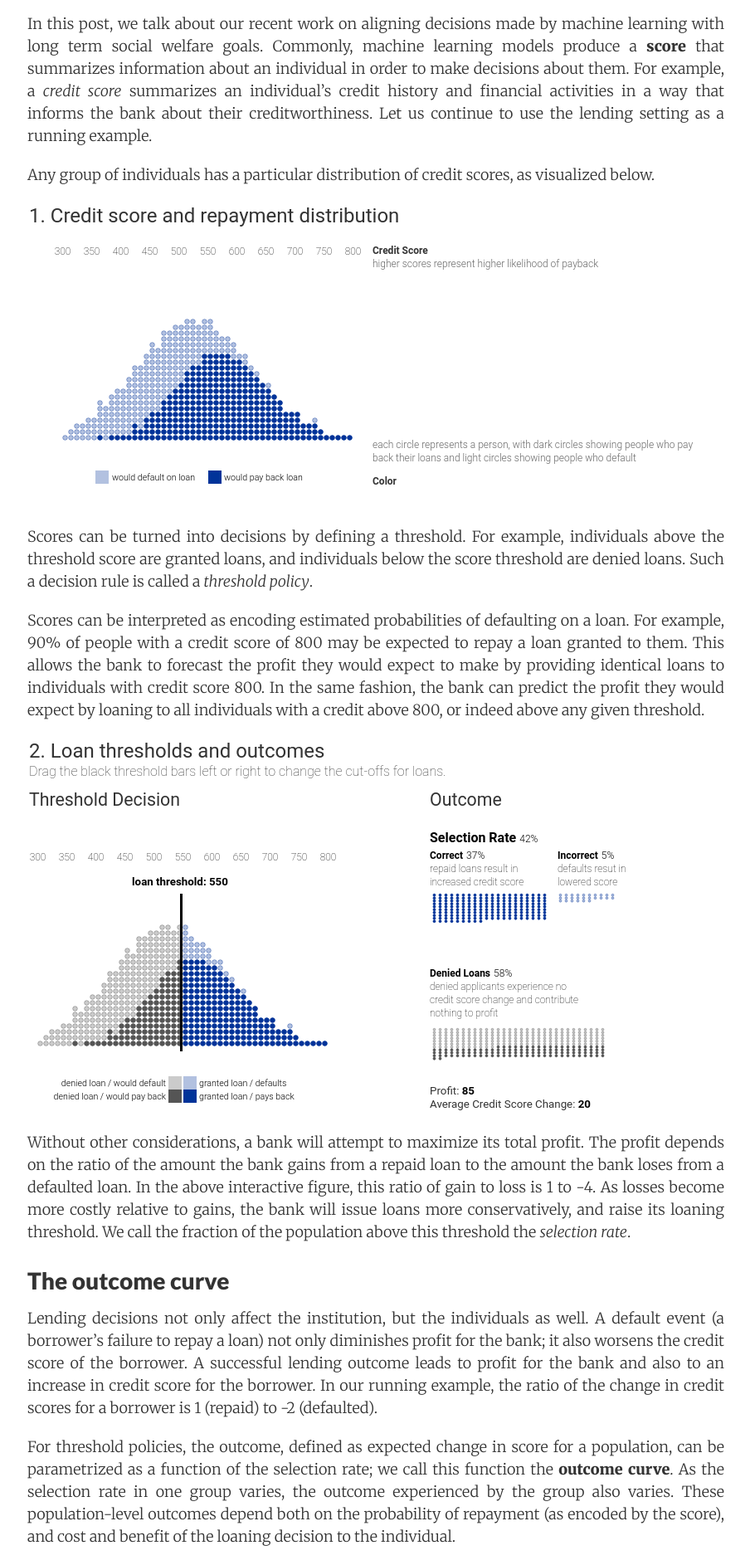
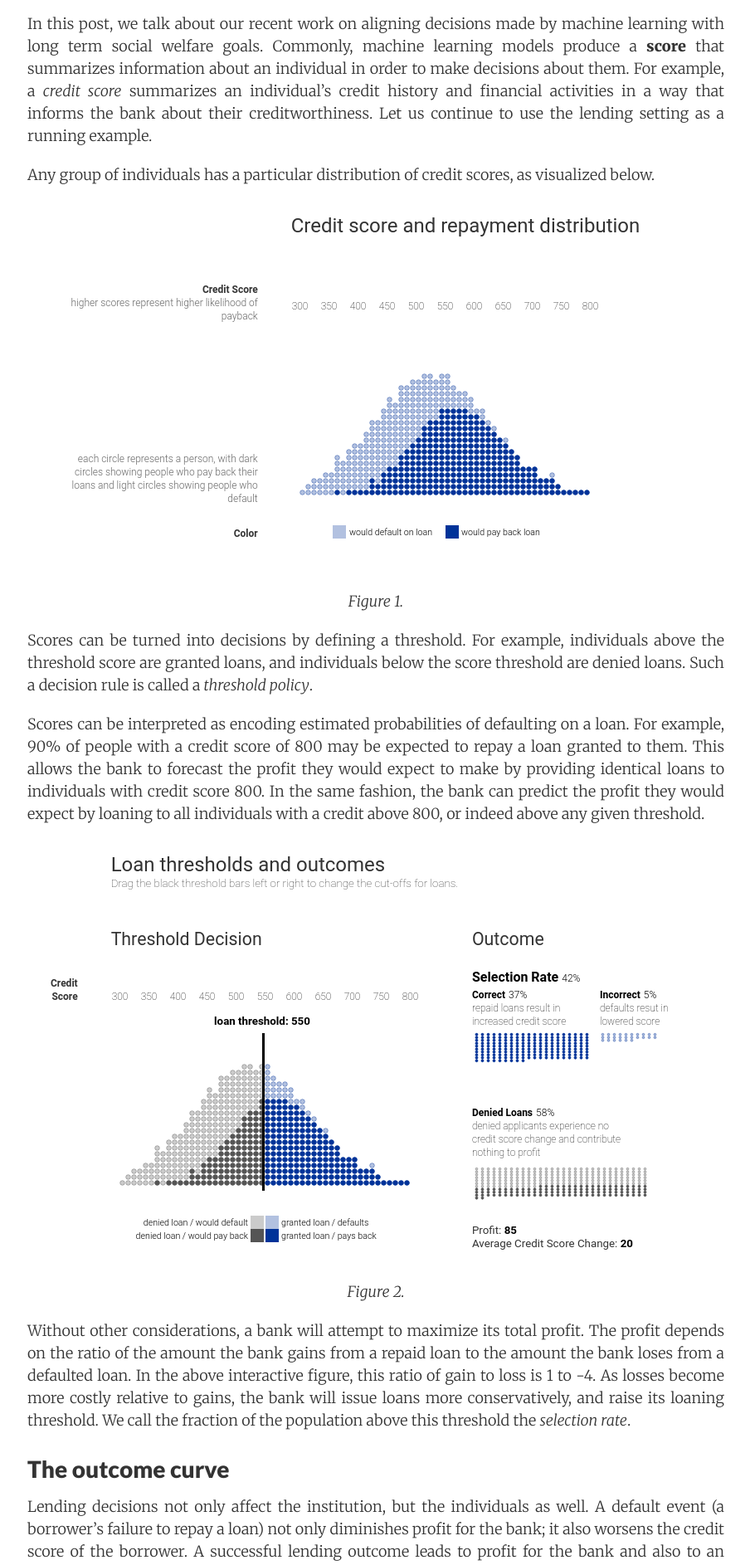
Before and after one commit to bairblog/bairblog.github.io, a Jekyll site: the page built from _posts/2018-05-17-delayed-impact.md, in a window 1280 px wide. Shown: the part 615-2501 px from the top of the page at 83% size, without its empty margins (187-1091 px from the left). Built offline with Jekyll 4.4.1, drawn with Linux system fonts in a browser that asks for light colours; nearby versions of some CDN libraries; some of the changed text lies outside the part shown.

Commit message:
Revert "figure layout changes and other todos"
This reverts commit 0b194e5d6442d417db6112ced9f71451991ebf8a.

```diff
--- a/_includes/fairness_visualization/visualization.js
+++ b/_includes/fairness_visualization/visualization.js
@@ -1146,8 +1146,8 @@ function displayCurves(id, model, tprVal, fprVal, linked_model) {
   }
 
   var margin = {top: 10, right: 10, bottom: 20, left: 50},
-    width = 350 - margin.left - margin.right,
-    height = 110 - margin.top - margin.bottom;
+    width = 400 - margin.left - margin.right,
+    height = 150 - margin.top - margin.bottom;
       // set the ranges
   var x = d3.scaleLinear().range([0, width]);
   var y = d3.scaleLinear().range([0, height]);
@@ -1196,7 +1196,7 @@ function displayCurves(id, model, tprVal, fprVal, linked_model) {
   // gridlines in y axis function
   function make_y_gridlines() {
       return d3.axisLeft(y)
-          .ticks(4)
+          .ticks(5)
   }
 
   // add the X gridlines
@@ -1274,7 +1274,7 @@ function displayCurves(id, model, tprVal, fprVal, linked_model) {
   // Add the Y Axis
   svg.append("g")
         .attr('class', 'histogram-axis')
-        .call(d3.axisLeft(y).ticks(4));
+        .call(d3.axisLeft(y).ticks(5));
 
 
   function updateThreshold(t) {
@@ -1294,31 +1294,26 @@ function displayCurves(id, model, tprVal, fprVal, linked_model) {
  function singleHistogramTable() {
   document.getElementById('single-histogram-table').innerHTML = '<table>\
     <tr>\
-      <td colspan=2 align="left">\
+      <td>&nbsp;</td>\
+      <td colspan=4 >\
           <div class="figure-title">\
-          1. Credit score and repayment distribution\
+          Credit score and repayment distribution\
           </div>\
       </td>\
-      <td>&nbsp;</td>\
     </tr>\
     <tr>\
-      <td valign="top" align="right", width="400">\
-        <div class="big-label" style="margin-bottom:20px"> </div>\
-        <div id="single-histogram"></div>\
-        <div id="single-histogram-legend" class="histogram-legend"></div>\
-      </td>\
       <td valign="top">\
         <table>\
-          <tr><td width="200" valign="top" align="left">\
-            <div style="margin-top:15px;margin-left:10px">\
+          <tr><td width="200" valign="top" align="right">\
+            <div style="margin-top:14px">\
             <span class="margin-bold">Credit Score</span><br>\
             <span class="margin-text">\
             higher scores represent higher likelihood of payback\
             </span>\
             </div>\
           </td></tr>\
-          <tr><td width="200" valign="bottom" align="left">\
-            <div style="margin-top:200px; margin-left:10px">\
+          <tr><td width="200" valign="bottom" align="right">\
+            <div style="margin-top:130px">\
             <span class="margin-text">\
             each circle represents a person,\
             with dark circles showing people who pay back their\
@@ -1326,13 +1321,18 @@ function displayCurves(id, model, tprVal, fprVal, linked_model) {
             </span>\
             </div>\
           </td></tr>\
-          <tr><td width="200" valign="bottom" align="left">\
-            <div style="margin-top:10px;margin-left:10px">\
+          <tr><td width="200" valign="bottom" align="right">\
+            <div style="margin-top:0px">\
             <span class="margin-bold">Color</span>\
             </div>\
           </td></tr>\
           </table>\
       </td>\
+      <td valign="top">\
+        <div class="big-label" style="margin-bottom:50px"> </div>\
+        <div id="single-histogram"></div>\
+        <div id="single-histogram-legend" class="histogram-legend"></div>\
+      </td>\
     </tr>\
   </table>';
  }
@@ -1340,9 +1340,10 @@ function displayCurves(id, model, tprVal, fprVal, linked_model) {
 function singleHistogramInteractiveTable() {
   document.getElementById('single-histogram-interactive-table').innerHTML = '<table>\
     <tr>\
+      <td>&nbsp;</td>\
       <td colspan=4>\
           <div class="figure-title">\
-          2. Loan thresholds and outcomes\
+          Loan thresholds and outcomes\
           </div>\
           <div class="figure-caption">\
           Drag the black threshold bars left or right to change the cut-offs for loans.<br>\
@@ -1350,6 +1351,31 @@ function singleHistogramInteractiveTable() {
       </td>\
     </tr>\
     <tr>\
+      <td valign="top">\
+        <table>\
+          <tr><td width="200" valign="top" align="right">\
+            <div style="margin-top:44px">\
+            <span class="margin-bold">Credit Score</span><br>\
+            <span class="margin-text">\
+            \
+            </span>\
+            </div>\
+          </td></tr>\
+          <tr><td width="200" valign="bottom" align="right">\
+            <div style="margin-top:160px">\
+            <span class="margin-text">\
+            \
+            </span>\
+            </div>\
+          </td></tr>\
+          <tr><td width="200" valign="bottom" align="right">\
+            <div style="margin-top:20px">\
+            <span class="margin-bold"></span>\
+            </div>\
+          </td></tr>\
+\
+        </table>\
+      </td>\
 \
       <td valign="top">\
         <div class="big-label" style="margin-bottom:50px">Threshold Decision</div>\
@@ -1373,7 +1399,7 @@ function singleHistogramInteractiveTable() {
 
  function comparisonTable() {
   document.getElementById('comparison-histogram-table').innerHTML = '<div class="figure-title">\
-    4. Loan decisions for different groups\
+    Simulating loan decisions for different groups\
   </div>\
   <div class="figure-caption">\
     Drag the black threshold bars left or right to change the cut-offs for loans.\
@@ -1392,10 +1418,10 @@ function singleHistogramInteractiveTable() {
         <div id="histogram-legend0_nocurves" class="histogram-legend"></div>\
         <div class="profit-readout"> Average Credit Score Change: <span class="readout" id="comparison0_chg"></div>\
       </td>\
-      <td width=10>&nbsp;</td>\
+      <td width=20>&nbsp;</td>\
       <td valign="top">\
         <!-- start upper right content label -->\
-        <div class="big-label" style="margin-left:0px">Orange Population</div>\
+        <div class="big-label" style="margin-left:10px">Red Population</div>\
         <!-- end upper right content label -->\
         <br><br>\
         <!-- start upper right content -->\
@@ -1408,7 +1434,7 @@ function singleHistogramInteractiveTable() {
     <tr>\
       <td valign="top">\
 \
-         <div id="profit-title" style="position:relative;margin:10px">\
+         <div id="profit-title" style="position:relative">\
            Total profit = <span id="total-profit_nocurves"></span>\
             <div style="position:absolute;left:-20;top:-20">\
             <svg>\
@@ -1419,7 +1445,7 @@ function singleHistogramInteractiveTable() {
             </div>\
           </div>\
       </td>\
-      <td width=10>&nbsp;</td>\
+      <td width=20>&nbsp;</td>\
       <td valign="top">\
       </td>\
     </tr>\
@@ -1427,11 +1453,11 @@ function singleHistogramInteractiveTable() {
 
 function comparisonCurvesTable() {
   document.getElementById('comparison-curves-table').innerHTML = '  <div class="figure-title">\
-    6. Simulating loan decisions with constraints\
+    Simulating loan decisions for different groups\
   </div>\
   <div class="figure-caption">\
-    Drag the black threshold bars left or right to change the cut-offs for loans.\
-    Click on preset loan strategies to seen fairness constraints in action.\
+    Drag the black threshold bars left or right to change the cut-offs for loans.<br>\
+    Click on different preset loan strategies.\
   </div>\
   <table>\
     <tr>\
@@ -1460,15 +1486,17 @@ function comparisonCurvesTable() {
     </tr>\
     <tr>\
       <td valign="top">\
-        <div class="medium-label" style="margin-bottom:10px">Blue Population</div>\
+        <div class="big-label">Blue Population</div>\
+        <br><br>\
         <div id="histogram0"></div>\
         <div id="histogram-legend0" class="histogram-legend"></div>\
       </td>\
-      <td width=10>&nbsp;</td>\
+      <td width=20>&nbsp;</td>\
       <td valign="top">\
         <!-- start upper right content label -->\
-        <div class="medium-label" style="margin-left:0px;margin-bottom:10px">Orange Population</div>\
+        <div class="big-label" style="margin-left:10px">Red Population</div>\
         <!-- end upper right content label -->\
+        <br><br>\
         <!-- start upper right content -->\
         <div id="histogram1"></div>\
         <div id="histogram-legend1" class="histogram-legend"></div>\
@@ -1476,41 +1504,40 @@ function comparisonCurvesTable() {
       </td>\
     </tr>\
     <tr>\
-      <td colspan=3 valign="top" align="center">\
+      <td valign="top">\
          <div id="profit-title" style="position:relative">\
-           Average credit score changes by group\
+           Total profit = <span id="total-profit"></span>\
+            <div style="position:absolute;left:-20;top:-20">\
+            <svg>\
+            <rect class="annotation max-profit-annotation"\
+             x="10" y="10" width="230" height="50" rx="20" ry="20"\
+            />\
+            </svg>\
+            </div>\
           </div>\
+      </td>\
+      <td width=20>&nbsp;</td>\
+      <td valign="top">\
       </td>\
     </tr>\
     <tr>\
-      <td valign="top" width=400 align="right">\
+      <td valign="top" width=400>\
+        <div class="big-label" style="margin-bottom:20px;margin-left:10px">Average Credit Score Change</div>\
         <div id="outcomes0">\
         \
         </div>\
-      </td>\
-      <td width=10>&nbsp;</td>\
-      <td valign="top" width=400 align="left">\
+        <div class="big-label" style="margin-bottom:20px;margin-left:10px">Bank Profit</div>\
+        <div id="profits0">\
+                      \
+        </div>\
+      </td>\
+      <td width=20>&nbsp;</td>\
+      <td valign="top" width=400>\
+        <div class="big-label" style="margin-bottom:20px;margin-left:10px">Average Credit Score Change</div>\
         <div id="outcomes1">\
         \
         </div>\
-      </td>\
-\
-    </tr>\
-    <tr>\
-      <td colspan=3 valign="top" align="center">\
-         <div id="profit-title" style="position:relative;margin-top=10px">\
-           Bank profit by group (total = <span id="total-profit"></span>)\
-          </div>\
-      </td>\
-    </tr>\
-    <tr>\
-      <td valign="top" width=400 align="right">\
-        <div id="profits0" style="margin-bottom:20px">\
-                      \
-        </div>\
-      </td>\
-      <td width=10>&nbsp;</td>\
-      <td valign="top" width=400 align="left">\
+        <div class="big-label" style="margin-bottom:20px;margin-left:10px">Bank Profit</div>\
         <div id="profits1">\
                       \
         </div>\
@@ -1524,7 +1551,7 @@ function singleCurvesTable() {
     <tr>\
       <td colspan=4>\
           <div class="figure-title">\
-          3. Loan thresholds and outcome curves\
+          Loan thresholds and outcomes\
           </div>\
           <div class="figure-caption">\
           Drag the black threshold bars left or right to change the cut-offs for loans.<br>\
@@ -1533,7 +1560,7 @@ function singleCurvesTable() {
     </tr>\
     <tr>\
       <td valign="top">\
-        <div class="big-label" style="margin-bottom:20px">Threshold Decision</div>\
+        <div class="big-label" style="margin-bottom:50px">Threshold Decision</div>\
         <div id="single-histogram1"></div>\
         <div id="single-histogram-legend1" class="histogram-legend"></div>\
       </td>\
@@ -1541,25 +1568,30 @@ function singleCurvesTable() {
       <td valign="top">\
         <div class="big-label" style="margin-bottom:20px;margin-left:10px">Outcome</div>\
         <div id="single-loans1"></div>\
+        <div class="profit-readout">Profit: <span class="readout" id="single-profit1"></span><br>\
+          Average Credit Score Change: <span class="readout" id="single-scorechange1"></div>\
       </td>\
     </tr>\
     <tr>\
       <td valign="top" width=400>\
-        <div class="big-label" style="margin-bottom:20px;margin-left:10px">\
-        Average Credit Score Change: \
-        <span class="readout" id="single-scorechange1"></div>\
+        <div class="big-label" style="margin-bottom:20px;margin-left:10px">Average Credit Score Change</div>\
         <div id="single-outcomes">\
           \
 \
         </div>\
-      </td>\
-      <td colspan=2 width=100>\
-            <div class="big-label" style="margin-bottom:20px;margin-left:10px">\
-            Bank Profit:\
-            <span class="readout" id="single-profit1"></span></div>\
-              <div id="single-profits">\
-              \
-              </div>\
+        <div class="big-label" style="margin-bottom:20px;margin-left:10px">Bank Profit</div>\
+        <div id="single-profits">\
+                        \
+        \
+        </div>\
+      </td>\
+      <td></td>\
+      <td width=100>\
+            <div style="margin-top:360px">\
+            <span class="margin-bold">Selection Rate</span><br>\
+            <span class="margin-text">\
+            loan thresholds are equivalent to selection rates\
+            </span></div>\
       </td>\
     </tr>\
   </table>'; }
--- a/_posts/2018-05-17-delayed-impact.md
+++ b/_posts/2018-05-17-delayed-impact.md
@@ -15,16 +15,16 @@ jsarr:
                    - fairness_visualization/visualization.js
                    - fairness_visualization/d3.min.js
 ---
+
 <style type="text/css">
   td {
     font-size: 10pt;
-    font-family: 'Roboto', sans-serif;
+    font-family: Roboto;
     border: none !important;
-    padding: 0 !important;
   }
   ul {
     line-height: 180%;
-    font-family: 'Roboto', sans-serif;
+    font-family: Roboto;
   }
   .thin {
     width: 170px;
@@ -36,7 +36,7 @@ jsarr:
     stroke: #d00;
     stroke-width: 5;
     fill:none;
-    font-family: 'Roboto', sans-serif;
+    font-family: Roboto;
   }
   .demo {
     font: 10pt;
@@ -49,7 +49,7 @@ jsarr:
     width: 100%;
     background: #555;
     opacity: .5;
-    font-family: 'Roboto', sans-serif;
+    font-family: Roboto;
   }
   .broken {
     color: #f00;
@@ -59,69 +59,64 @@ jsarr:
   }
   .title {
     font-weight: 700;
-    font-family: 'Roboto', sans-serif;
+    font-family: Roboto;
   }
   .big-label {
     font-size: 16pt;
-    font-family: 'Roboto', sans-serif;
-  }
-  .medium-label {
-    font-size: 12pt;
-    font-family: 'Roboto', sans-serif;
+    font-family: Roboto;
   }
   .figure-title {
     font-size: 24px;
     font-weight: 400;
-    font-family: 'Roboto', sans-serif;
+    font-family: Roboto;
   }
   .figure-caption {
     font-weight:100;
-    font-size: 12pt;
-    margin-bottom: 10px;
-    font-family: 'Roboto', sans-serif;
+    margin-bottom: 20px;
+    font-family: Roboto;
   }
   .histogram-axis text {
-    font: 9pt 'Roboto', sans-serif;
+    font: 9pt Roboto;
     font-weight: 100;
     color: #000;
   }
   .histogram-legend {
     margin-top: 16px;
-    font-family: 'Roboto', sans-serif;
+    font-family: Roboto;
   }
   .instructions {
     font-weight: 700;
-    font-family: 'Roboto', sans-serif;
+    font-family: Roboto;
   }
   .correctness-label {
     font-size: 9pt;
     font-weight: 700;
     color: #000;
-    font-family: 'Roboto', sans-serif;
+    font-family: Roboto;
   }
   .explanation {
     font-size: 9pt;
     font-weight: 100;
     color: #ccc;
-    font-family: 'Roboto', sans-serif;
+    font-family: Roboto;
   }
   .pie-label {
     font-size: 9pt;
     font-weight: 700;
     color: #000;
-    font-family: 'Roboto', sans-serif;
+    font-family: Roboto;
   }
   .pie-label1 {
     font-size: 12pt;
     font-weight: 700;
     color: #000;
-    font-family: 'Roboto', sans-serif;
+    font-family: Roboto;
   }
   .pie-number {
     font-size: 9pt;
     font-weight: 300;
     color: #000;
-    font-family: 'Roboto', sans-serif;
+    font-family: Roboto;
   }
   .line {
     fill: none;
@@ -152,47 +147,47 @@ jsarr:
     font-size: 8pt;
     font-weight: 300;
     color: #666;
-    font-family: 'Roboto', sans-serif;
+    font-family: Roboto;
   }
   .bold-label {
     font-size: 10pt;
     font-weight: 700;
-    font-family: 'Roboto', sans-serif;
+    font-family: Roboto;
   }
   .margin-text {
     font-size: 9pt;
     font-weight: 300;
     color: #666;
-    font-family: 'Roboto', sans-serif;
+    font-family: Roboto;
   }
   .margin-bold {
     font-size: 9pt;
     font-weight: 700;
-    font-family: 'Roboto', sans-serif;
+    font-family: Roboto;
   }
   .domain {
     display: none;
   }
   .profit-readout {
     margin-left: 10px;
-    font-family: 'Roboto', sans-serif;
+    font-family: Roboto;
   }
   #profit-title {
     font-size: 18pt;
-    font-family: 'Roboto', sans-serif;
+    font-family: Roboto;
   }
   #total-profit {
     font-size: 18pt;
     font-weight: 700;
-    font-family: 'Roboto', sans-serif;
+    font-family: Roboto;
   }
   #top-sidebar {
     font-size: 10pt;
     color: #555;
-    font-family: 'Roboto', sans-serif;
+    font-family: Roboto;
   }
   #single-histogram-table {
-    font-family: 'Roboto', sans-serif;
+    font-family: Roboto;
   }
 </style>
 
@@ -221,6 +216,9 @@ visualized below.
 <div id="single-histogram-table">
 </div>
 
+<p style="text-align:center;">
+<i>Figure 1.</i>
+</p>
 
 Scores can be turned into decisions by defining a threshold. For example,
 individuals above the threshold score are granted loans, and individuals below
@@ -238,6 +236,9 @@ any given threshold.
 
 <div id="single-histogram-interactive-table">
 </div>
+<p style="text-align:center;">
+<i>Figure 2.</i>
+</p>
 
 
 Without other considerations, a bank will attempt to maximize its total profit.
@@ -268,6 +269,9 @@ and benefit of the loaning decision to the individual.
 <center>
   <img src="/assets/delayed_impact/outcome_curve_blog.png" alt="drawing" style="width: 500px;"/>
 </center>
+<p style="text-align:center;">
+<i>Figure 3.</i>
+</p>
 
 
 The above figure shows the outcome curve for a typical population. When enough
@@ -287,6 +291,9 @@ the case in the red striped region.
 
 <div id="single-curves-table">
 </div>
+<p style="text-align:center;">
+<i>Figure 4.</i>
+</p>
 
 
 
@@ -310,13 +317,16 @@ avoiding the differential outcomes that a fixed-threshold decision could invoke.
 
 <div id="comparison-histogram-table">
 </div>
+<p style="text-align:center;">
+<i>Figure 5.</i>
+</p>
 
 
 It makes sense to ask what choices of thresholds lead to an expected improvement
 in the score distribution within the blue group. As we mentioned before, an
 unconstrained bank policy would maximize profit, choosing thresholds that meet a
 break-even point above which it is profitable to give out loans. In fact, the
-profit-maximizing threshold (a credit score of 580) is the same for
+profit-maximizing threshold (a credit score of **XXX TODO**) is the same for
 both groups.
 
 
@@ -353,6 +363,9 @@ point of causing relative harm in the blue population.
 
 <div id="comparison-curves-table">
 </div>
+<p style="text-align:center;">
+<i>Figure 6.</i>
+</p>
 
 
 If the goal of employing fairness criteria is to increase or equalize long term
```
